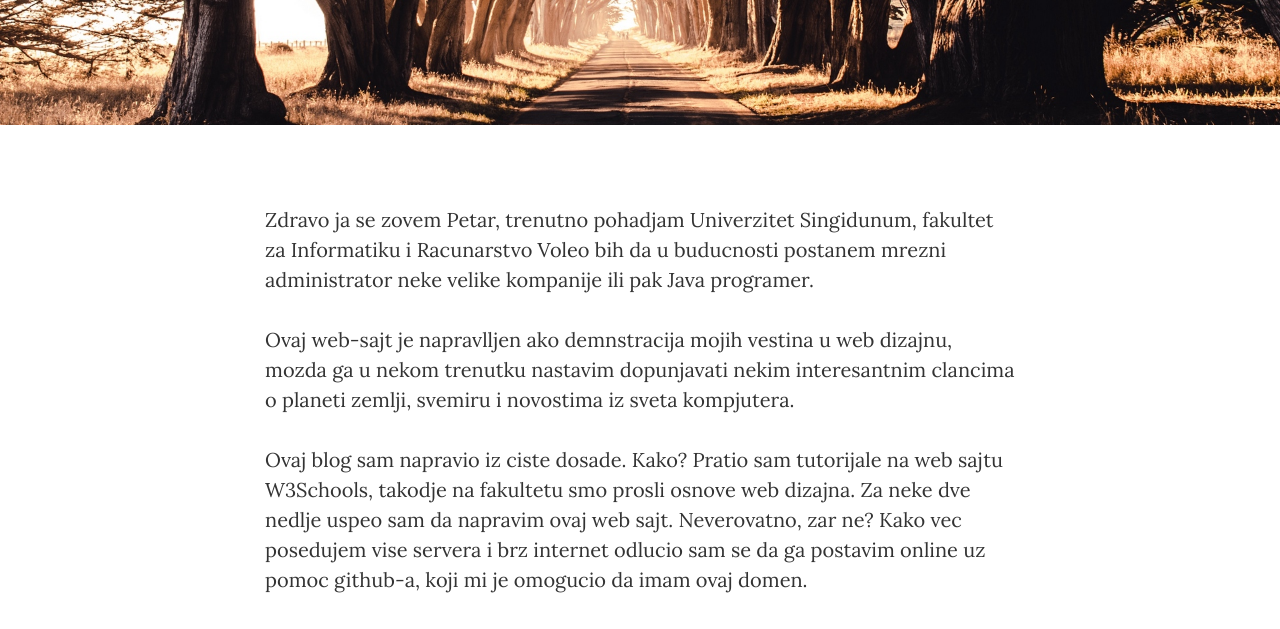
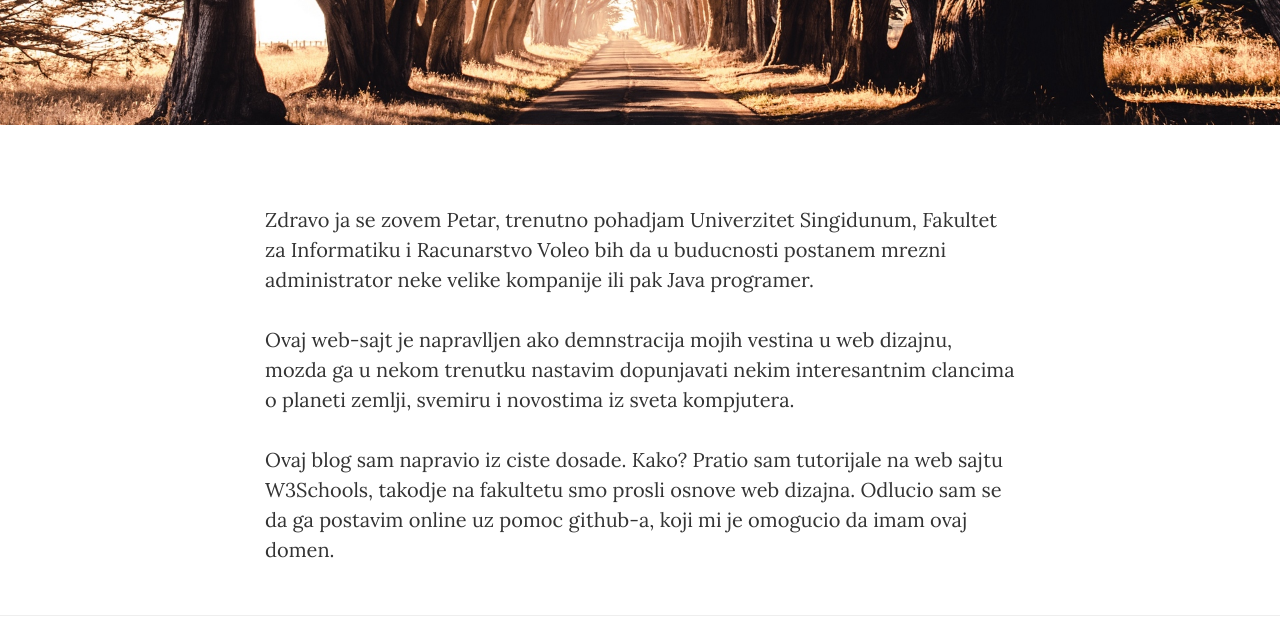
Before and after one commit to Pequla/pequla.github.io, a plain HTML site: page about.html in a window 1280 px wide. Shown: the part 323-952 px from the top of the page. Drawn offline with nearby package versions, Linux system fonts and the light colour scheme.

Commit message:
Small text update

```diff
--- a/about.html
+++ b/about.html
@@ -76,9 +76,9 @@
     <div class="container">
         <div class="row">
             <div class="col-lg-8 col-lg-offset-2 col-md-10 col-md-offset-1">
-                <p>Zdravo ja se zovem Petar, trenutno pohadjam Univerzitet Singidunum, fakultet za Informatiku i Racunarstvo Voleo bih da u buducnosti postanem mrezni administrator neke velike kompanije ili pak Java programer.</p>
+                <p>Zdravo ja se zovem Petar, trenutno pohadjam Univerzitet Singidunum, Fakultet za Informatiku i Racunarstvo Voleo bih da u buducnosti postanem mrezni administrator neke velike kompanije ili pak Java programer.</p>
 				<p> Ovaj web-sajt je napravlljen ako demnstracija mojih vestina u web dizajnu, mozda ga u nekom trenutku nastavim dopunjavati nekim interesantnim clancima o planeti zemlji, svemiru i novostima iz sveta kompjutera.</p>
-				<p> Ovaj blog sam napravio iz ciste dosade. Kako? Pratio sam tutorijale na web sajtu W3Schools, takodje na fakultetu smo prosli osnove web dizajna. Za neke dve nedlje uspeo sam da napravim ovaj web sajt. Neverovatno, zar ne? Kako vec posedujem vise servera i brz internet odlucio sam se da ga postavim online uz pomoc github-a, koji mi je omogucio da imam ovaj domen.</p>
+				<p> Ovaj blog sam napravio iz ciste dosade. Kako? Pratio sam tutorijale na web sajtu W3Schools, takodje na fakultetu smo prosli osnove web dizajna. Odlucio sam se da ga postavim online uz pomoc github-a, koji mi je omogucio da imam ovaj domen.</p>
             </div>
         </div>
     </div>
```
